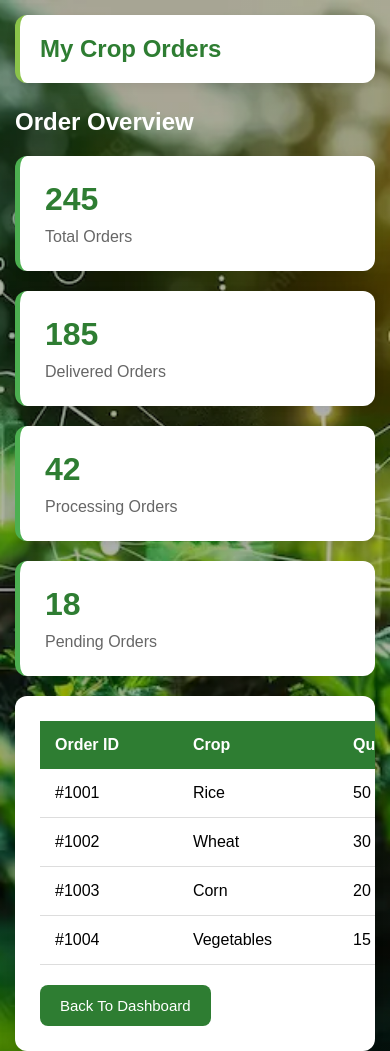
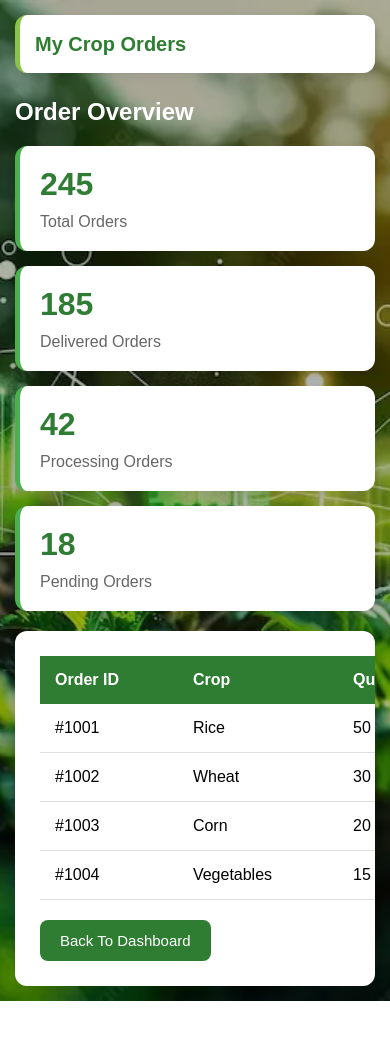
Before and after one commit to balaraju143/Agriculture-Login, a plain HTML site: page farmer-orders.html in a window 390 px wide. Shown: the top 1051 px of the page. After the commit the page ends 1001 px from the top, so only its background shows below. Drawn offline with Linux system fonts and the light colour scheme.

Commit message:
first commit

```diff
--- a/style.css
+++ b/style.css
@@ -714,3 +714,43 @@ h2{
 .select-options div:hover{
     background:#f1f8e9;
 }
+
+
+.welcome h2{
+    color:#2e7d32;
+    margin:0;
+
+    word-break: break-word;
+    overflow-wrap: break-word;
+    white-space: normal;
+
+    font-size:28px;
+}
+
+@media(max-width:768px){
+
+    .welcome{
+        padding:15px;
+    }
+
+    .welcome h2{
+        font-size:20px;
+        line-height:1.4;
+    }
+
+}
+
+@media(max-width:768px){
+
+    .cards{
+        display:grid;
+        grid-template-columns:1fr;
+        gap:15px;
+    }
+
+    .card{
+        width:100%;
+        padding:20px;
+    }
+
+}
```
